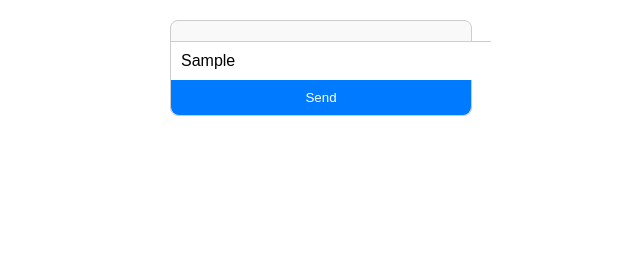
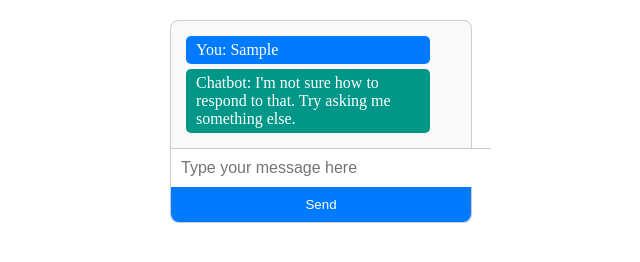
Before and after one commit to FWEPXmXDEbGRhuCpwvmC/MyWebsite, a plain HTML site: page testpage.html in a window 1280 px wide. Both pictures are taken after typing "Sample" into the empty fields and a click on the button "Send". Shown: the whole page, without its empty margins (319-959 px from the left). Drawn offline with Linux system fonts and the light colour scheme.

Commit message:
Update testpage.html

```diff
--- a/testpage.html
+++ b/testpage.html
@@ -65,7 +65,68 @@
     </div>
 
     <script>
-        // JavaScript code for the chatbot (as previously provided)
+        // JavaScript code for the chatbot
+
+        const responses = {
+            "hello": ["Hello there!", "Hi!", "Greetings!", "Hey!", "Hi there!", "Howdy!"],
+            "hi": ["Hello!", "Hi!", "Hey there!"],
+            "hey": ["Hello!", "Hey!", "Hi there!"],
+            "how are you": ["I'm just a computer program, so I don't have feelings, but I'm here to help!", "I'm doing well, thanks for asking!", "I'm as good as the code that powers me."],
+            "tell me a joke": ["Sure, here's a joke: Why don't scientists trust atoms? Because they make up everything!", "Knock, knock. Who's there? Boo. Boo who? Don't cry, it's just a joke!"],
+            "how's the weather": ["I'm not a weather bot, but you can check a weather website or app for the latest updates.", "I'm afraid I can't help with that, but you can easily find the weather online."],
+            "tell me a fact": ["Did you know that honey never spoils? Archaeologists have found pots of honey in ancient Egyptian tombs that are over 3,000 years old and still perfectly edible.", "Here's a fact: The Great Wall of China is not visible from space with the naked eye."],
+            "who won the last World Series": ["I'm not sure about the latest World Series winner. You can look it up online for the most up-to-date information.", "I don't have real-time sports data, but a quick online search should give you the answer."],
+            "what's your favorite color": ["I don't have personal preferences, but I've heard that blue is a popular color.", "I don't experience colors, but many people like blue and green."],
+            "tell me a riddle": ["Sure, here's a riddle: I'm tall when I'm young and short when I'm old. What am I?", "Here's a riddle: I have keys but open no locks. What am I?"],
+            "favorite food": ["I don't eat, so I don't have a favorite food. But people enjoy a wide variety of cuisines!", "I'm not capable of eating, but I've heard that pizza and ice cream are quite popular."],
+            "favorite book": ["I don't read, but some popular books are 'To Kill a Mockingbird' and 'Harry Potter.'", "I don't have a favorite book, but many people love 'The Lord of the Rings' and 'Pride and Prejudice.'"],
+            "how old are you": ["I'm just a program, so I don't have an age.", "I don't age, but I'm here to help you."],
+            "tell me a fun fact": ["Sure, here's a fun fact: The Eiffel Tower can be 15 cm taller during the summer due to thermal expansion.", "Here's a fun fact: The shortest war in history was between Britain and Zanzibar on August 27, 1896, and it lasted only 38 minutes."],
+            "tell me a quote": ["Certainly! Here's a quote: 'The only way to do great work is to love what you do.' - Steve Jobs", "Here's a quote: 'In the middle of every difficulty lies opportunity.' - Albert Einstein"],
+            "what's your purpose": ["I'm here to assist and provide information to the best of my abilities.", "My purpose is to answer your questions and engage in conversations with you."],
+            "tell me a science fact": ["Sure, here's a science fact: Honey never spoils because it has low water content and high acidity, which create an inhospitable environment for bacteria and microorganisms.", "Here's a science fact: Octopuses have three hearts. Two pump blood to the gills, and one pumps it to the rest of the body."],
+            "do you believe in aliens": ["I don't have beliefs, but the existence of extraterrestrial life is a fascinating topic that scientists continue to explore.", "I don't have personal beliefs, but the possibility of alien life is a subject of scientific curiosity and research."],
+            "tell me a historical fact": ["Certainly! Here's a historical fact: The Great Fire of London in 1666 destroyed much of the city, leading to significant urban planning changes.", "Here's a historical fact: The ancient city of Rome was founded in 753 BC, and it went on to become one of the most powerful civilizations in history."],
+        };
+
+        // Function to add user and chatbot messages to the chat window
+        function addMessage(sender, message, isChatbot = false) {
+            const chatOutput = document.getElementById("chat-output");
+            const messageDiv = document.createElement("div");
+            messageDiv.textContent = `${sender}: ${message}`;
+            messageDiv.classList.add("message");
+            if (isChatbot) {
+                messageDiv.classList.add("chatbot");
+            }
+            chatOutput.appendChild(messageDiv);
+        }
+
+        // Function to handle user input and generate chatbot responses
+        function handleUserInput() {
+            const userInput = document.getElementById("user-input").value;
+            addMessage("You", userInput);
+
+            // Implement chatbot logic to generate responses based on userInput
+            const chatbotResponse = responses[userInput.toLowerCase()];
+            if (chatbotResponse) {
+                addMessage("Chatbot", chatbotResponse, true);
+            } else {
+                addMessage("Chatbot", "I'm not sure how to respond to that. Try asking me something else.", true);
+            }
+
+            // Clear the input field
+            document.getElementById("user-input").value = "";
+        }
+
+        // Attach the handleUserInput function to the "Send" button
+        document.getElementById("send-button").addEventListener("click", handleUserInput);
+
+        // Handle user input when Enter key is pressed
+        document.getElementById("user-input").addEventListener("keydown", function (event) {
+            if (event.key === "Enter") {
+                handleUserInput();
+            }
+        });
     </script>
 </body>
 </html>
```
